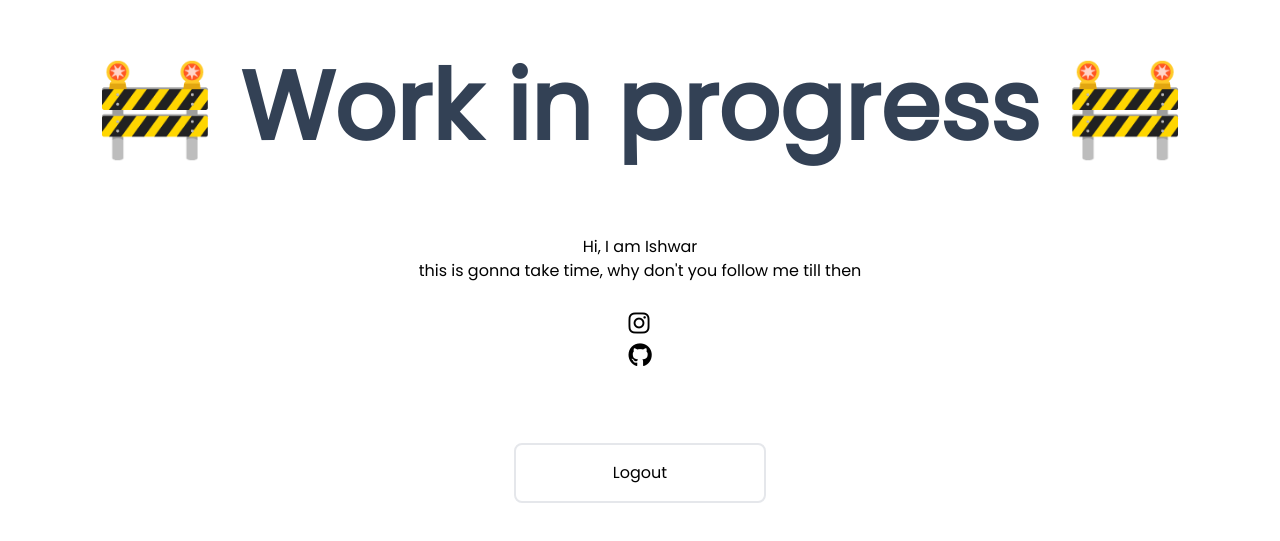
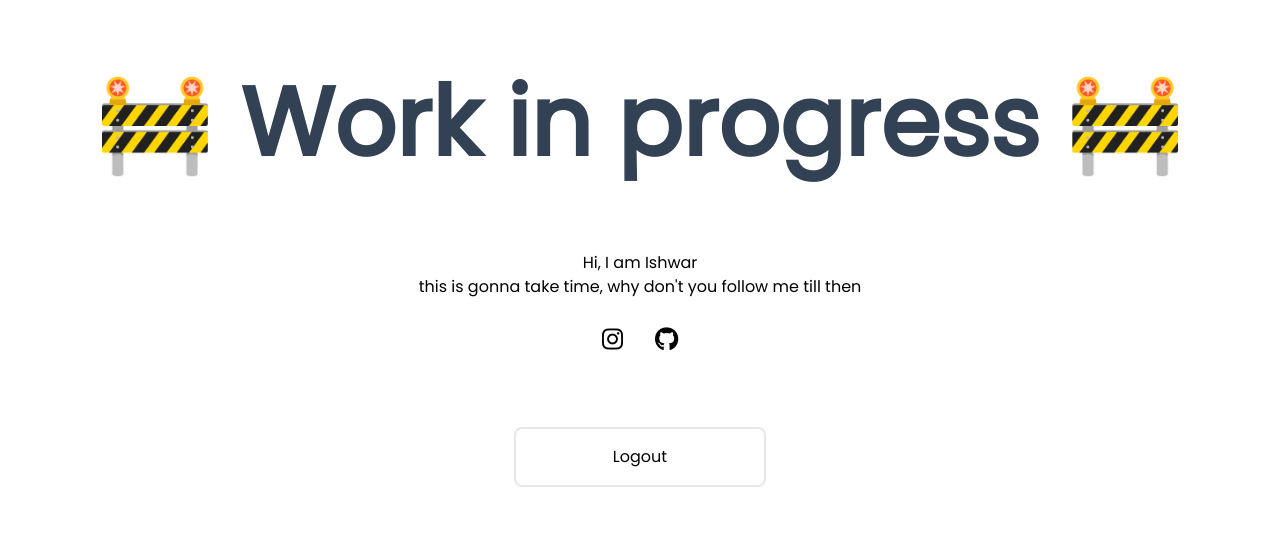
Before and after one commit to Calebtan978/sys.mon, a React (Create React App) app: page /dash in a window 1280 px wide. Shown: the part 119-660 px from the top of the page. Built offline with nearby package versions, Linux system fonts and the light colour scheme; no server answers.

Commit message:
dash css changed

```diff
--- a/src/views/Dashboard.js
+++ b/src/views/Dashboard.js
@@ -17,7 +17,7 @@ export default function Dashboard() {
         <div className={"flex flex-col h-full justify-center items-center"}>
             <h1 className={"text-8xl font-Poppins font-bold text-slate-700"}>🚧 Work in progress 🚧</h1>
             <p className={"mt-20 text-center"}>Hi, I am Ishwar<br/>this is gonna take time, why don't you follow me till then</p>
-            <ul className={"p-6"}>
+            <ul className={"p-6 flex"}>
                 <li><a href={"https://www.instagram.com/ishwarjagdale_/"} className={"fab fa-instagram mx-4 text-2xl"}> </a></li>
                 <li><a href={"https://www.github.com/ishwarjagdale/"} className={"fab fa-github mx-4 text-2xl"}> </a></li>
             </ul>
```
